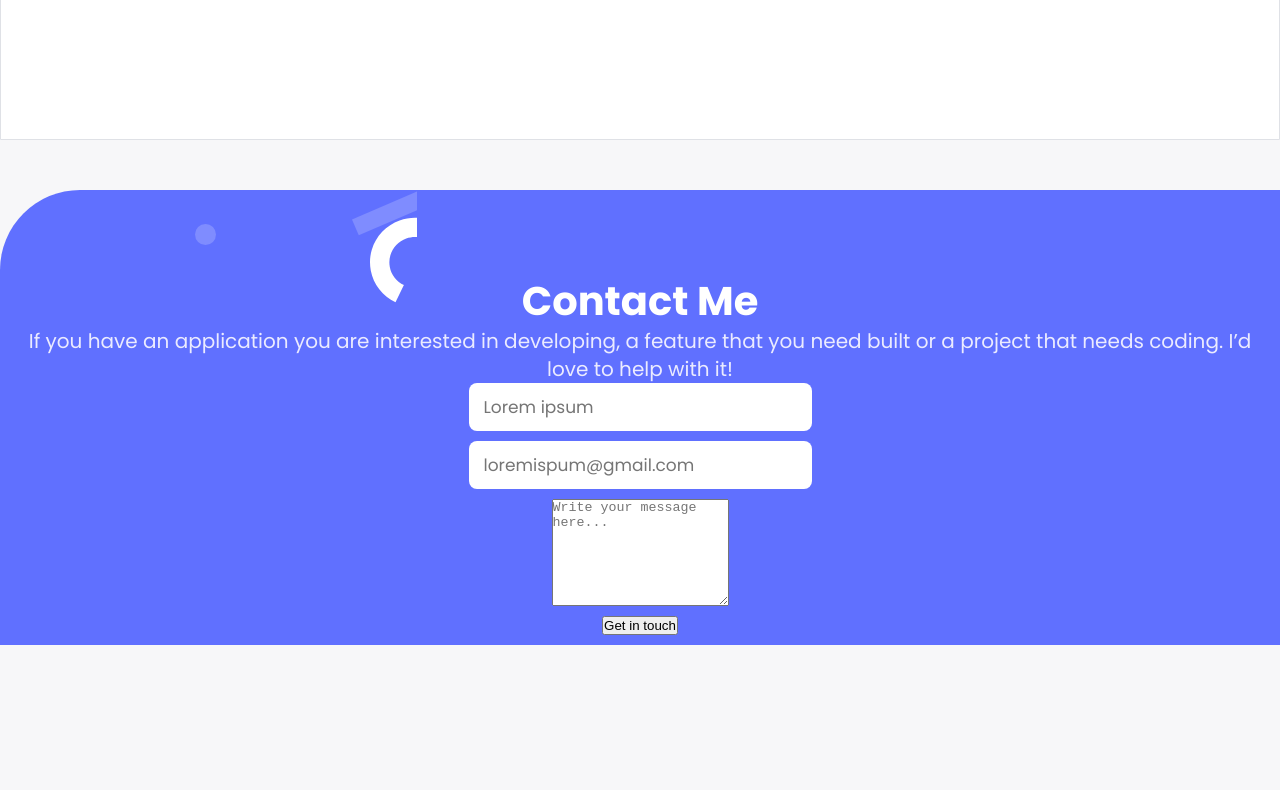
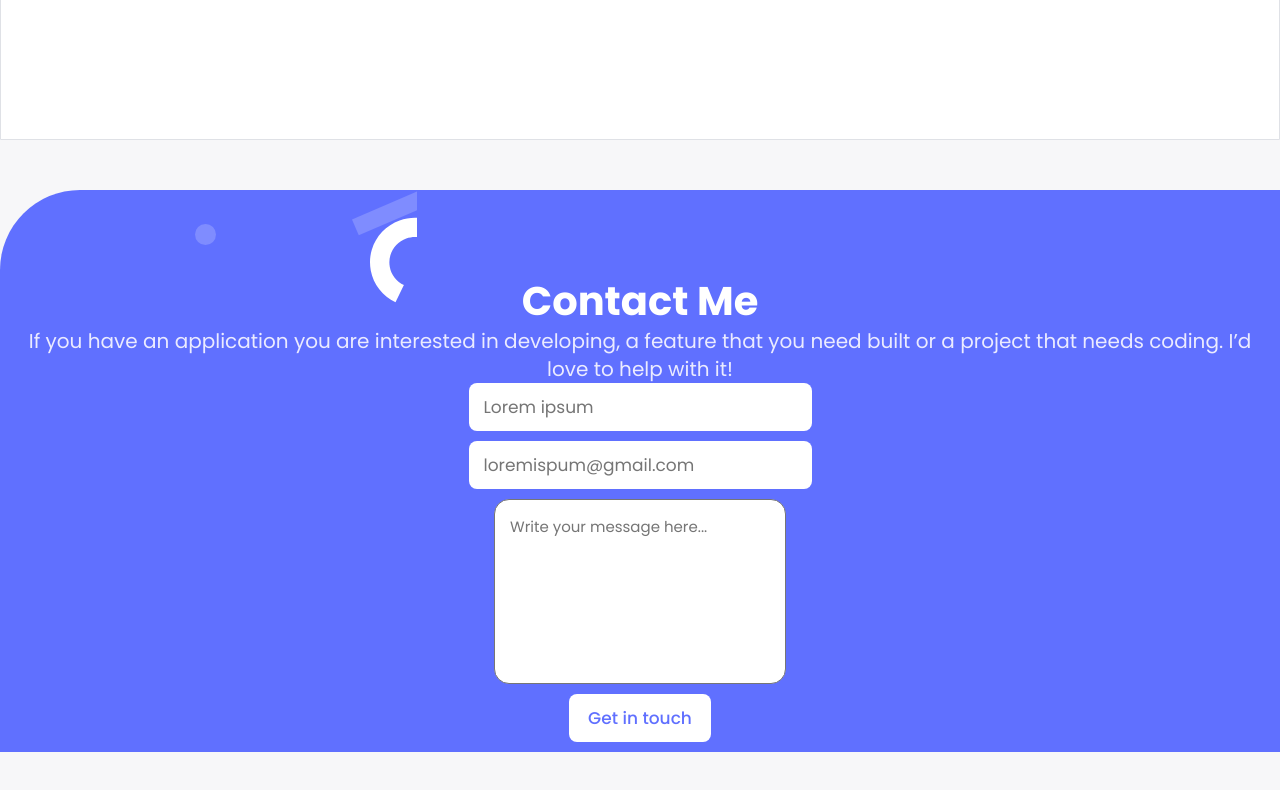
Before and after one commit to NoelLincoln/myportfolio, a website: page index.html in a window 1280 px wide. Shown: the part 6966-7756 px from the top of the page. Before the commit the page ends 7661 px from the top, so only its background shows below. Drawn offline with Linux system fonts and the light colour scheme.

Commit message:
add styling to contact form input fields and submit button

```diff
--- a/style.css
+++ b/style.css
@@ -32,6 +32,7 @@ ul {
   margin-left: 12px;
   width: 100px;
   height: 33px;
+  transition: all 0.3s ease-in-out;
 }
 
 .logo:hover {
@@ -706,13 +707,13 @@ input[type='checkbox']:focus + label {
 }
 
 .contact-form p {
-  font-family: "Poppins", sans-serif;
+  font-family: 'Poppins', sans-serif;
   font-style: normal;
   font-weight: 400;
   font-size: 20px;
   line-height: 28px;
   text-align: center;
-  color: #EBEBFF;
+  color: #ebebff;
 }
 .contact-form form {
   display: flex;
@@ -721,27 +722,70 @@ input[type='checkbox']:focus + label {
   gap: 10px;
 }
 
-input[type="text"] {
+input[type='text'] {
   height: 48px;
   padding-left: 15px;
   border: none;
   border-radius: 8px;
-  font-family: "Poppins", sans-serif;
+  font-family: 'Poppins', sans-serif;
   font-style: normal;
   font-weight: 400;
   font-size: 17px;
   line-height: 20px;
 }
-input[type="email"] {
+
+input[type='email'] {
   height: 48px;
   padding-left: 15px;
   border: none;
   border-radius: 8px;
-  font-family: "Poppins", sans-serif;
+  font-family: 'Poppins', sans-serif;
   font-style: normal;
   font-weight: 400;
   font-size: 17px;
   line-height: 20px;
+}
+
+.contact-form textarea {
+  font-family: 'Poppins', sans-serif;
+  font-style: normal;
+  font-weight: 400;
+  font-size: 15px;
+  padding-left: 15px;
+  padding-top: 15px;
+  line-height: 24px;
+  resize: none;
+  color: #b3bac5;
+  border-radius: 15px;
+  -moz-border-radius: 15px;
+  -webkit-border-radius: 15px;
+}
+
+input[type='submit'] {
+  background: #fff;
+  border: none;
+  border-radius: 8px;
+  cursor: pointer;
+  width: 142px;
+  height: 48px;
+  color: #6070ff;
+  font-family: 'Poppins', sans-serif;
+  font-style: normal;
+  font-weight: 500;
+  font-size: 17px;
+  line-height: 24px;
+}
+
+.submit-btn:hover {
+  background: #6070ff;
+  transition-duration: 0.1s;
+  color: #fff;
+  border: 1px solid white;
+}
+
+input[type='submit']:active {
+  background-color: #2230d2;
+  color: #fff;
 }
 
 /* This applies from 768px onwards */
```
